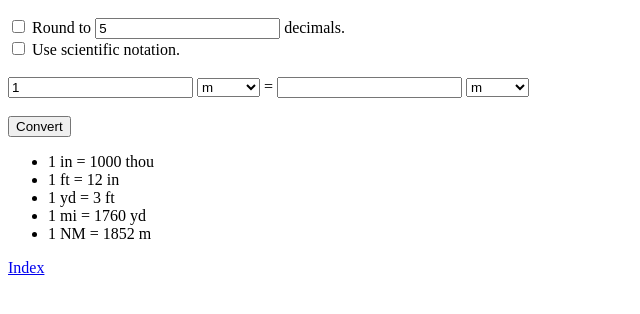
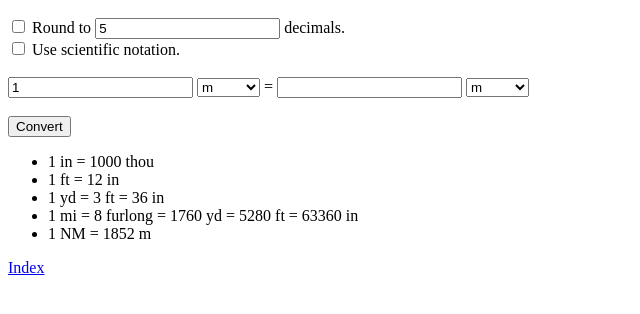
Before and after one commit to DeepSpace93/useful-stuff, a plain HTML site: page unitConversion/unitConversionLength.html in a window 1280 px wide. Shown: the part 110-424 px from the top of the page, without its empty margins (0-640 px from the left). Drawn offline with Linux system fonts and the light colour scheme.

Commit message:
added furlong 2

```diff
--- a/unitConversion/unitConversionLength.html
+++ b/unitConversion/unitConversionLength.html
@@ -63,8 +63,8 @@
   <ul>
     <li>1 in = 1000 thou</li>
     <li>1 ft = 12 in</li>
-    <li>1 yd = 3 ft</li>
-    <li>1 mi = 1760 yd</li>
+    <li>1 yd = 3 ft = 36 in</li>
+    <li>1 mi = 8 furlong = 1760 yd = 5280 ft = 63360 in</li>
     <li>1 NM = 1852 m</li>
   </ul>
   <p><a href="../index.html">Index</a></p>
```
